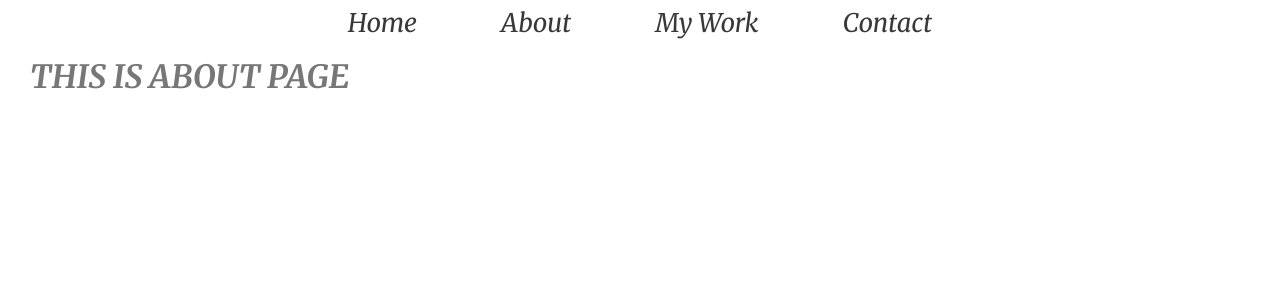
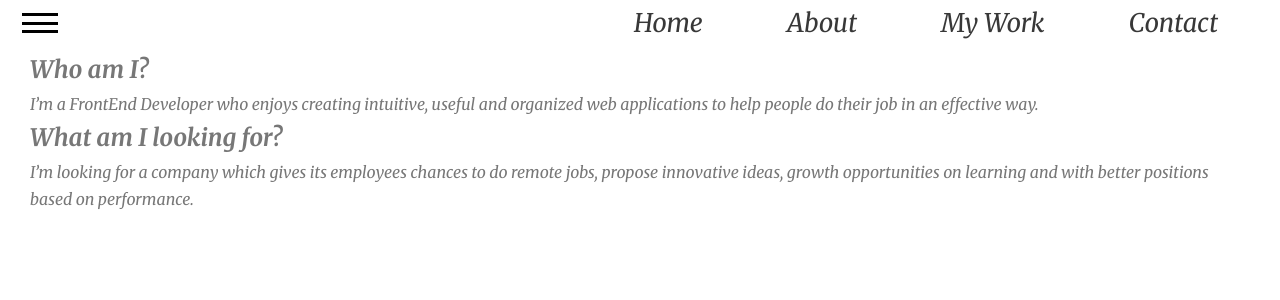
Before and after one commit to ing-arriola/personalBlog, a React (Create React App) app: page /about in a window 1280 px wide. Shown: the top 300 px of the page. Built offline with nearby package versions, Linux system fonts and the light colour scheme.

Commit message:
Added SideDrawer component and styles

```diff
--- a/src/App.css
+++ b/src/App.css
@@ -15,7 +15,7 @@ body {
 }
 
 .mainImage {
-  height: 100vh;
+  height: 90vh;
   background-image: linear-gradient(to right bottom, #73767ace, #161817e0),
     url(./images/frontPage.jpg);
   background-size: cover;
@@ -43,11 +43,12 @@ body {
 
 .primary-text-main {
   display: block;
+  color: #4ab7ff;
   font-size: 60px;
   font-weight: 600;
   letter-spacing: 10px;
   animation-name: moveInLeft;
-  animation-duration: 1s;
+  animation-duration: 1.5s;
   animation-timing-function: ease-in;
 }
 
@@ -56,7 +57,7 @@ body {
   font-size: 20px;
   font-weight: 700;
   letter-spacing: 15px;
-  animation: moveInRight 1s ease-in;
+  animation: moveInRight 1.5s ease-in;
 }
 
 @keyframes moveInLeft {
@@ -215,6 +216,10 @@ body {
     flex-direction: row;
   }
 
+  .toolbar DrawerToogle {
+    visibility: visible;
+  }
+
   .navigation-item {
     margin: 0;
     display: flex;
@@ -238,3 +243,27 @@ body {
     color: #fff;
   }
 }
+
+/*Elements on sideDrawer*/
+
+.drawerToogle {
+  width: 40px;
+  height: 100%;
+  display: flex;
+  flex-flow: column;
+  justify-content: space-around;
+  align-items: center;
+  padding: 10px 0;
+  box-sizing: border-box;
+  cursor: pointer;
+}
+
+.drawerToogle div {
+  width: 90%;
+  height: 3px;
+  background-color: black;
+}
+
+.spacer {
+  flex: 1;
+}
--- a/src/components/About/About.js
+++ b/src/components/About/About.js
@@ -3,7 +3,18 @@ import React from "react";
 const About = () => {
   return (
     <div>
-      <h1>THIS IS ABOUT PAGE </h1>
+      <h2>Who am I?</h2>
+      <p>
+        I’m a FrontEnd Developer who enjoys creating intuitive, useful and
+        organized web applications to help people do their job in an effective
+        way.
+      </p>
+      <h2>What am I looking for?</h2>
+      <p>
+        I’m looking for a company which gives its employees chances to do remote
+        jobs, propose innovative ideas, growth opportunities on learning and
+        with better positions based on performance.
+      </p>
     </div>
   );
 };
--- a/src/components/Home/Home.js
+++ b/src/components/Home/Home.js
@@ -1,5 +1,5 @@
 import React from "react";
-
+import { NavLink } from "react-router-dom";
 const Home = () => {
   return (
     <div className="mainImage">
@@ -8,7 +8,7 @@ const Home = () => {
           <span className="primary-text-main">Jaime Arriola</span>
           <span className="primary-text-sub">JavaScript Developer</span>
         </h1>
-        <a href="/" className="btn btn-white btn-animated-from-bottom">
+        <a href="/work" className="btn btn-white btn-animated-from-bottom">
           Check my work
         </a>
       </div>
--- /dev/null
+++ b/src/components/Navigation/SideDrawer/DrawerToogle.js
@@ -0,0 +1,13 @@
+import React from "react";
+
+const DrawerToogle = () => {
+  return (
+    <div className="drawerToogle">
+      <div></div>
+      <div></div>
+      <div></div>
+    </div>
+  );
+};
+
+export default DrawerToogle;
--- /dev/null
+++ b/src/components/Navigation/SideDrawer/SideDrawer.js
@@ -0,0 +1,7 @@
+import React from "react";
+
+const SideDrawer = () => {
+  return <div></div>;
+};
+
+export default SideDrawer;
--- a/src/components/Navigation/Toolbar.js
+++ b/src/components/Navigation/Toolbar.js
@@ -1,8 +1,12 @@
 import React from "react";
 import NavigationItems from "./NavigationItems";
+import DrawerToogle from "./SideDrawer/DrawerToogle";
+import SideDrawer from "./SideDrawer/SideDrawer";
 const Toolbar = (props) => {
   return (
     <header className="toolbar">
+      <DrawerToogle />
+      <div className="spacer" />
       <nav>
         <NavigationItems />
       </nav>
```
Also changed, not shown: src/components/Projects/SingleProject.js (+11 -0 lines).
